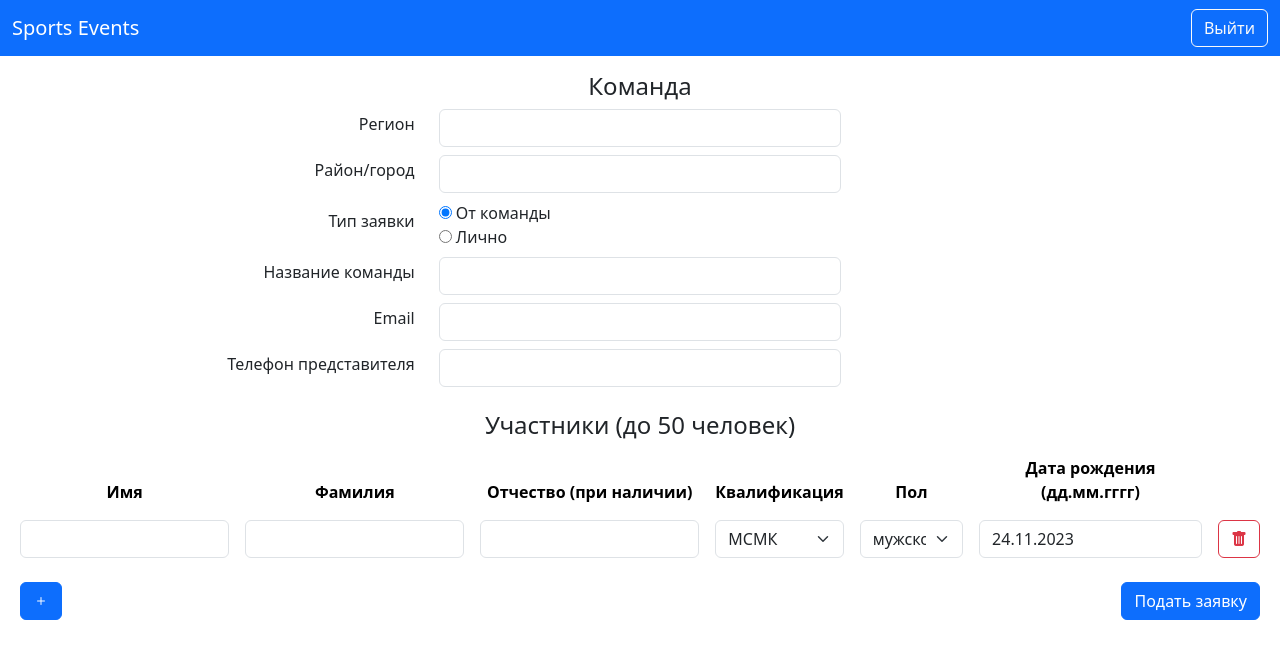
After one commit to AlexandraPoturaeva/sports_events, a Django app: page /events/1/apply/ in a window 1280 px wide. The commit adds this page. Shown: the top 659 px of the page. Run offline with Django 4.2, Linux system fonts and the light colour scheme; the visitor is signed in with stand-in values (Sample User, id 1); parts of the project's set-up code (start-up, migrations or seed data) failed here and were passed over; some libraries are stand-ins or nearby versions.

Commit message:
create forms, views and templates for application process

```diff
--- a/core/static/style.css
+++ /dev/null
@@ -1,4 +0,0 @@
-.page-item.active .page-link {
-  color: #fff !important;
-  background: #f00 !important;
-}
--- a/core/templates/base.html
+++ b/core/templates/base.html
@@ -1,4 +1,6 @@
 <!DOCTYPE html>
+{% load static %}
+
 <html lang="en">
 <head>
     <meta charset="UTF-8">
@@ -9,7 +11,7 @@
             {% endblock %}
         </title>
     {% endblock head %}
-
+    <script src="https://ajax.googleapis.com/ajax/libs/jquery/3.7.1/jquery.min.js"></script>
     <link href="https://cdn.jsdelivr.net/npm/bootstrap@5.3.2/dist/css/bootstrap.min.css" rel="stylesheet" integrity="sha384-T3c6CoIi6uLrA9TneNEoa7RxnatzjcDSCmG1MXxSR1GAsXEV/Dwwykc2MPK8M2HN" crossorigin="anonymous">
     <link href="https://cdn.jsdelivr.net/npm/bootstrap-icons@1.3.0/font/bootstrap-icons.css" rel="stylesheet">
 </head>
@@ -50,5 +52,6 @@
 
     </main>
     <script src="https://cdn.jsdelivr.net/npm/bootstrap@5.3.2/dist/js/bootstrap.bundle.min.js" integrity="sha384-C6RzsynM9kWDrMNeT87bh95OGNyZPhcTNXj1NW7RuBCsyN/o0jlpcV8Qyq46cDfL" crossorigin="anonymous"></script>
+    <script src="{% static 'js/main.js' %}"></script>
 </body>
 </html>
--- a/core/templates/index.html
+++ b/core/templates/index.html
@@ -1,6 +1,5 @@
 {% extends "base.html" %}
 {% load core_extras %}
-{% load static %}
 
 {% block content %}
 <div class="row">
@@ -36,7 +35,7 @@
             {% for event in page_obj %}
             <div class="card">
                 <div class="row">
-                    <div class="col-md-1">
+                    <div class="col-md-1 my-auto">
                         <img src="{{event.logo.url}}" class="img-fluid m-4">
                     </div>
                     <div class="col-md-11">
@@ -52,6 +51,7 @@
                                 </div>
                             </div>
                             <p class="card-text">{{ event.description }}</p>
+                            <a href="{% url 'apply' event_id=event.pk %}">Подать заявку</a>
                         </div>
                     </div>
                 </div>
--- a/events/forms.py
+++ b/events/forms.py
@@ -1,10 +1,11 @@
 from django import forms
-from events.models import Event
+from events.models import Event, Participant
 from datetime import date
 from events.services import \
     generate_month_choices, \
     generate_region_choices, \
     generate_sport_kind_choices
+import re
 
 
 class CreateEventForm(forms.Form):
@@ -114,3 +115,107 @@ class FilterEventsForm(forms.Form):
         for field in self.fields:
             self.fields[field].initial = 'ALL'
             self.fields[field].widget.attrs.update({'class': 'form-select'})
+
+
+class SubmitApplicationForm(forms.Form):
+    region = forms.CharField(
+        label='Регион',
+        max_length=100,
+        widget=forms.TextInput(attrs={'class': 'form-control'}),
+    )
+    city_or_district = forms.CharField(
+        label='Район/город',
+        max_length=100,
+        widget=forms.TextInput(attrs={'class': 'form-control'}),
+    )
+    application_type = forms.ChoiceField(
+        label='Тип заявки',
+        choices=[('TE', 'От команды'), ('IN', 'Лично')],
+        widget=forms.RadioSelect(),
+        initial='TE',
+    )
+    team_name = forms.CharField(
+        label='Название команды',
+        max_length=20,
+        widget=forms.TextInput(attrs={'class': 'form-control'}),
+        required=False,
+    )
+    email = forms.EmailField(
+        widget=forms.EmailInput(attrs={'class': 'form-control'}),
+    )
+    phone_number = forms.CharField(
+        label='Телефон представителя',
+        max_length=16,
+        widget=forms.TextInput(attrs={'class': 'form-control'}),
+    )
+
+    def clean_phone_number(self):
+        phone_number = self.cleaned_data["phone_number"]
+        if not re.match(r'^\+?1?\d{9,15}$', phone_number):
+            msg = 'Номер телефона должен содержать от 9 до 15 цифр'
+            self.add_error('phone_number', msg)
+        return phone_number
+
+    def clean(self):
+        cleaned_data = super().clean()
+        application_type = cleaned_data.get("application_type")
+        team_name = cleaned_data.get("team_name")
+        if application_type == 'TE' and not team_name:
+            msg = 'Обязательное поле'
+            self.add_error('team_name', msg)
+
+
+class AddParticipantForm(forms.Form):
+    last_name = forms.CharField(
+        max_length=30,
+        widget=forms.TextInput(attrs={'class': 'form-control'}),
+        label='Имя',
+    )
+    first_name = forms.CharField(
+        max_length=20,
+        widget=forms.TextInput(attrs={'class': 'form-control'}),
+        label='Фамилия',
+    )
+    third_name = forms.CharField(
+        max_length=25,
+        widget=forms.TextInput(attrs={'class': 'form-control'}),
+        required=False,
+        label='Отчество',
+    )
+    qualification = forms.ChoiceField(
+        choices=Participant.qualification.field.choices,
+        widget=forms.Select(attrs={'class': 'form-select'}),
+        initial='IMS',
+        label='Квалификация',
+    )
+    gender = forms.ChoiceField(
+        choices=Participant.gender.field.choices,
+        widget=forms.Select(attrs={'class': 'form-select'}),
+        initial='M',
+        label='Пол',
+    )
+    birth_date = forms.DateField(
+        widget=forms.DateInput(attrs={'class': 'form-control'}),
+        initial=date.today(),
+        label='Дата рождения',
+    )
+
+    def clean_birth_date(self):
+        today_date = date.today()
+        today_year = today_date.year
+        hundred_years_ago = today_date.replace(year=today_year-100)
+        birth_date = self.cleaned_data.get('birth_date')
+
+        if birth_date > today_date or birth_date < hundred_years_ago:
+            msg = 'Введите верную дату'
+            self.add_error('birth_date', msg)
+
+        return birth_date
+
+
+AddParticipantFormset = forms.formset_factory(
+    AddParticipantForm,
+    extra=1,
+    max_num=50,
+    validate_max=True,
+)
--- /dev/null
+++ b/events/templates/submit_application.html
@@ -0,0 +1,105 @@
+{% extends "base.html" %}
+
+{% block title %}Подать заявку{% endblock title%}
+
+{% block content %}
+<div class="row">
+    <div class="col text-center">
+        <div class="p-2"></div>
+        <h4>Команда</h4>
+        <form id="form-container" method="post">
+            {% csrf_token %}
+
+            {% for field in application_form %}
+                {% if field.errors %}
+                <div class="alert alert-danger" role="alert">
+                    {{ field.label }}: {{ field.errors }}
+                </div>
+                {% endif %}
+            {% endfor %}
+
+            {% for field in application_form %}
+            <div class="row {{ field.html_name }}">
+                <div class="col-4 my-auto text-end">
+                    <p class="fs-6">{{ field.label }}</p>
+                </div>
+                <div class="col-4 text-start">
+                    <div class="mb-2">
+                        {{ field }}
+                    </div>
+                </div>
+                <div class="col-4"></div>
+            </div>
+            {% endfor %}
+            <div class="p-2"></div>
+
+            <h4>Участники (до 50 человек)</h4>
+
+            {{ add_participant_formset.management_form }}
+
+            {% if add_participant_formset.non_form_errors%}
+                <div class="alert alert-danger" role="alert">
+                    {{ add_participant_formset.non_form_errors}}
+                </div>
+            {% endif %}
+
+            {% for add_participant_form in add_participant_formset %}
+                {% for field in add_participant_form %}
+                    {% if field.errors %}
+                        <div class="alert alert-danger" role="alert">
+                            Строка {{ forloop.parentloop.counter }} {{ field.label }}: {{ field.errors }}
+                        </div>
+                    {% endif %}
+                {% endfor %}
+            {% endfor %}
+
+            <table class="table table-borderless">
+                <thead>
+                    <tr>
+                        <th scope="col">Имя</th>
+                        <th scope="col">Фамилия</th>
+                        <th scope="col">Отчество (при наличии)</th>
+                        <th scope="col">Квалификация</th>
+                        <th scope="col">Пол</th>
+                        <th scope="col">Дата рождения (дд.мм.гггг)</th>
+                        <th scope="col"></th>
+                    </tr>
+                </thead>
+                <tbody>
+                    {% for add_participant_form in add_participant_formset %}
+                    <tr class="add-participant-form">
+                        {% for field in add_participant_form %}
+                            <td>{{ field }}</td>
+                        {% endfor %}
+                        <td class="text-end">
+                            <button type="button" class="remove-participant btn btn-outline-danger">
+                                <i class="bi bi-trash-fill"></i>
+                            </button>
+                        </td>
+                    </tr>
+                {% endfor %}
+                </tbody>
+            </table>
+            <div class="row">
+                <div class="col text-start">
+                    <div class="px-2">
+                        <button
+                                class="add-participant btn btn-primary"
+                                data-toggle="tooltip"
+                                data-placement="right"
+                                title="Добавить участника"
+                                type="button">
+                            <i class="bi bi-plus"></i>
+                        </button>
+                    </div>
+                </div>
+                <div class="col text-end">
+                    <div class="px-2">
+                        <button type="submit" class="btn btn-primary">Подать заявку</button>
+                    </div>
+                </div>
+            </div>
+        </form>
+    </div>
+</div>
+{% endblock content %}
--- a/events/urls.py
+++ b/events/urls.py
@@ -1,6 +1,11 @@
 from django.urls import path
-from events.views import CreateEventView
+from events.views import CreateEventView, SubmitApplicationView
 
 urlpatterns = [
     path('create/', CreateEventView.as_view(), name='create_event'),
+    path(
+        '<int:event_id>/apply/',
+        SubmitApplicationView.as_view(),
+        name='apply',
+    ),
 ]
--- a/events/views.py
+++ b/events/views.py
@@ -1,9 +1,12 @@
 from django.contrib.auth.mixins import LoginRequiredMixin
-from django.views.generic import FormView
-from events.forms import CreateEventForm
+from django.views.generic import FormView, TemplateView
+from events.forms import \
+    CreateEventForm, \
+    SubmitApplicationForm, \
+    AddParticipantFormset
 from django.http import HttpResponseRedirect
 from core.models import Region, CityOrDistrict
-from events.models import Event
+from events.models import Event, Application, Participant
 
 
 class CreateEventView(LoginRequiredMixin, FormView):
@@ -26,3 +29,56 @@ class CreateEventView(LoginRequiredMixin, FormView):
         Event.objects.create(**data)
 
         return HttpResponseRedirect(self.success_url)
+
+
+class SubmitApplicationView(LoginRequiredMixin, TemplateView):
+    template_name = 'submit_application.html'
+
+    def get_context_data(self, **kwargs):
+        context = super().get_context_data(**kwargs)
+        context['application_form'] = SubmitApplicationForm(
+            self.request.POST or None,
+        )
+        context['add_participant_formset'] = AddParticipantFormset(
+            self.request.POST or None,
+            prefix='add-participant',
+        )
+        return context
+
+    def post(self, request, event_id, *args, **kwargs):
+        application_form = SubmitApplicationForm(request.POST)
+        participant_formset = AddParticipantFormset(
+            request.POST,
+            prefix='add-participant',
+        )
+
+        if application_form.is_valid() and participant_formset.is_valid():
+            application_data = application_form.cleaned_data
+
+            region, created = Region.objects.get_or_create(
+                title=application_data.get('region'),
+            )
+            city_or_district, created = CityOrDistrict.objects.get_or_create(
+                title=application_data.get('city_or_district'),
+                region=region,
+            )
+
+            application_data['user'] = self.request.user
+            application_data['event'] = Event.objects.get(pk=event_id)
+            application_data['region'] = region
+            application_data['city_or_district'] = city_or_district
+            application_data['is_team'] = False
+
+            if application_data.pop('application_type') == 'TE':
+                application_data['is_team'] = True
+
+            application_obj = Application.objects.create(**application_data)
+
+            for participant_data in participant_formset.cleaned_data:
+                participant_data['application'] = application_obj
+                Participant.objects.create(**participant_data)
+
+            return HttpResponseRedirect('/')
+
+        else:
+            return self.render_to_response(self.get_context_data())
```
Also changed, not shown: sports_events/settings.py (+7 -1 lines), static/js/main.js (added, +60 -0 lines).
